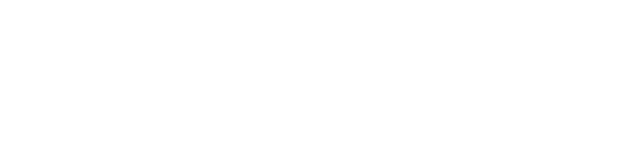
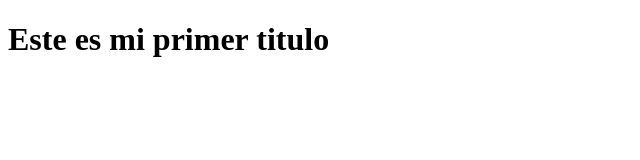
Before and after one commit to JuanApazaG/Portafolio, a plain HTML site: page index.html in a window 1280 px wide. Shown: the whole page, without its empty margins (0-640 px from the left). Drawn offline with Linux system fonts and the light colour scheme.

Commit message:
mis primeras lineas de codigo

```diff
--- a/index.html
+++ b/index.html
@@ -3,9 +3,10 @@
 <head>
     <meta charset="UTF-8">
     <meta name="viewport" content="width=device-width, initial-scale=1.0">
-    <title>Document</title>
+    <title>Portafolio</title>
 </head>
 <body>
+    <h1>Este es mi primer titulo</h1>
 
 </body>
 </html>
```
